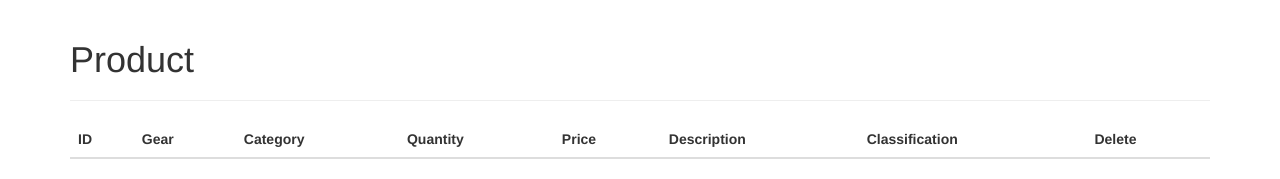
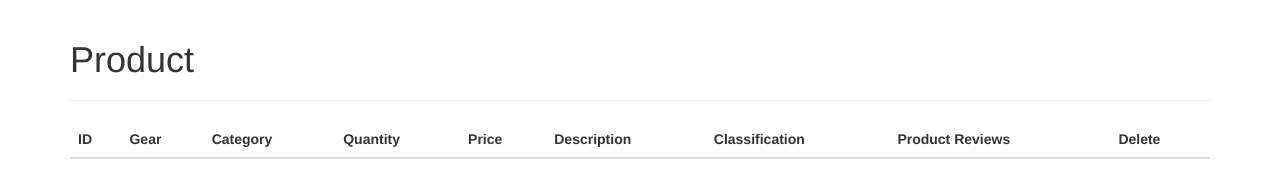
Before and after one commit to fbarrientoz/Inventory_manager, a Flask app: template app/templates/product.html in a window 1280 px wide. Shown: the part 182-361 px from the top of the page. Run offline with Flask 2, Linux system fonts and the light colour scheme; the template is opened without the code that fills it: values that come from a table or form of the project are taken from there, most other values are stand-ins (such as "Sample title", 1, 10 or a date in 2020); lists and menus that the app fills with data are empty; parts of the project's set-up code (start-up, migrations or seed data) failed here and were passed over; some libraries are stand-ins or nearby versions.

Commit message:
Update product.html

```diff
--- a/app/templates/product.html
+++ b/app/templates/product.html
@@ -19,6 +19,7 @@
               <th scope="col">Price</th>
               <th scope="col">Description</th>
               <th scope="col">Classification</th>
+              <th scope="col">Product Reviews</th>
               <th scope="col">Delete</th>
             </tr>
         </thead>
@@ -47,7 +48,9 @@
                             <td>{{ product["price"] }}</td>
                             <td>{{ product["description"] }}</td>
                             <td>{{ product["unique_tag"] }}</td>
-                            <td><form method="PUT" name="deactivate" id="{{ product['id'] }}">{{ wtf.quick_form(form) }}</form></td>
+                            <td><button><a href="/product_review_form/{{ product['name'] }}/{{product['id']}}">Leave Review</a></button></td>
+                            <td><button><a href="product/review/{{ product['name'] }}/{{product['id']}}" >Display Reviews</a></button></td>
+                            <td><button><a href="product/{{product['id']}}/1" >Delete</a></button></td>
                         </tr>
 
                 {% endif %}
@@ -93,7 +96,7 @@
                         <td>{{ product["price"] }}</td>
                         <td>{{ product["description"] }}</td>
                         <td>{{ product["unique_tag"] }}</td>
-                        <td><form method="PUT">{{ wtf.quick_form(form_A) }}</td>
+                         <td><button><a href="products/{{product['id']}}/0" >Recover</a></button></td>
                     </tr>
                 {% endif %}
             {% endfor %}
```
